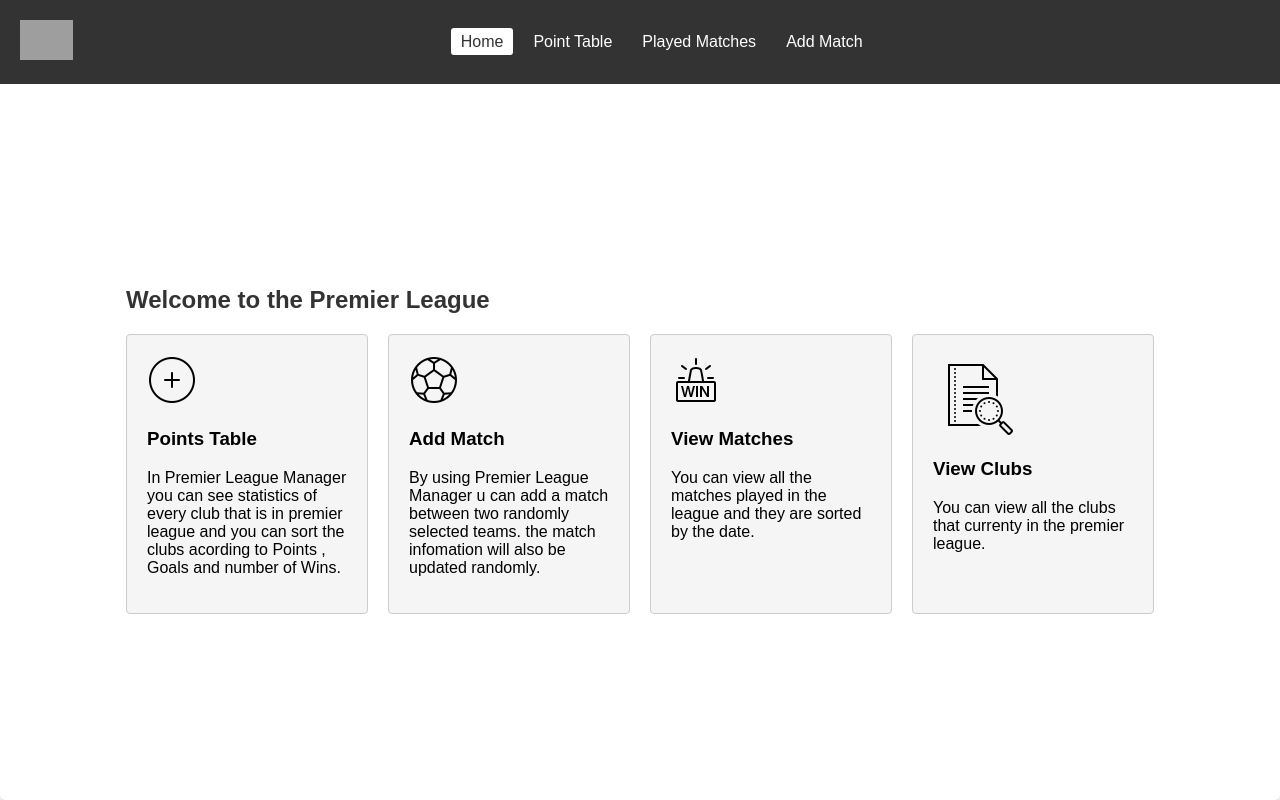
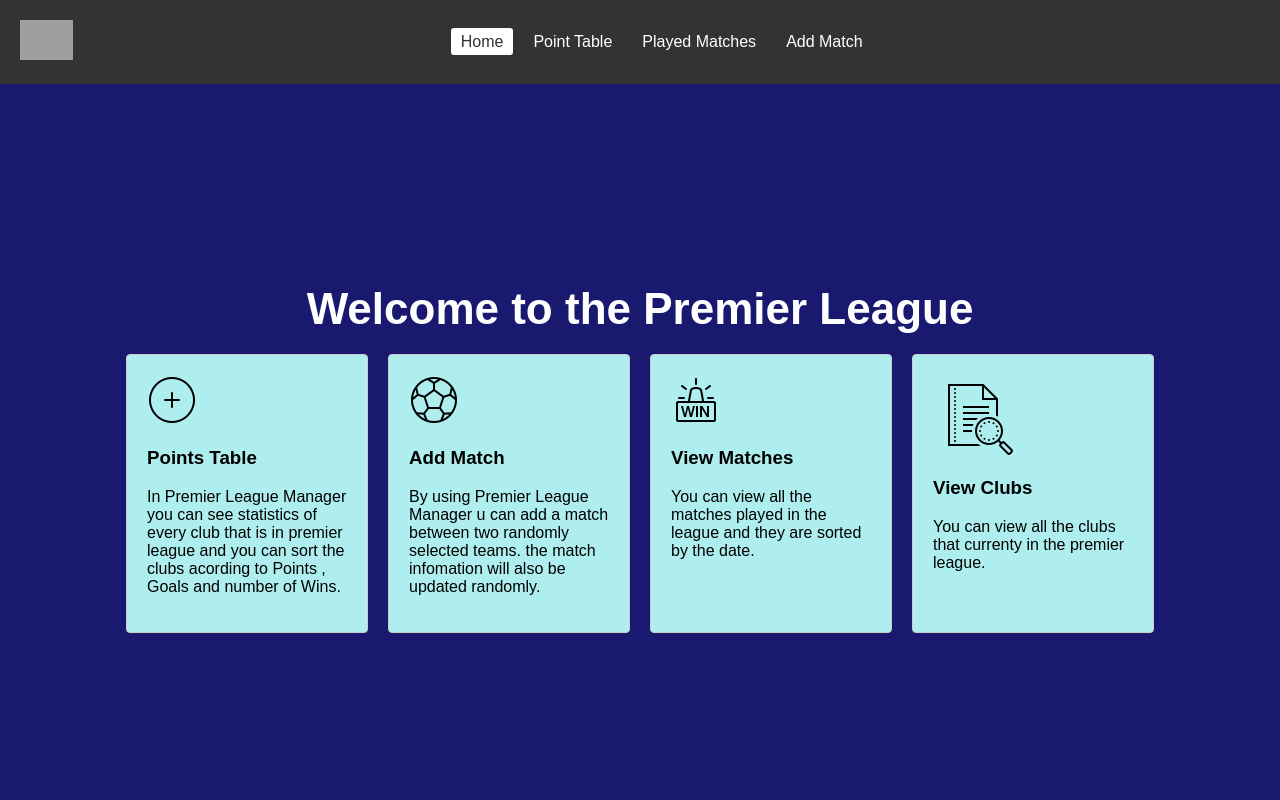
Before and after one commit to Gayan21/premier_league_Manager, a React (Create React App) app: page / in a window 1280 px wide. Built offline with nearby package versions, Linux system fonts and the light colour scheme; grey boxes are pictures that could not be loaded.

Commit message:
added css styling

```diff
--- a/src/App.css
+++ b/src/App.css
@@ -68,14 +68,23 @@ body {
   align-items: center;
   flex-direction: column;
   height: calc(100vh - 80px);
-  background-color: #fff;
+  background-color: #191970;
   box-shadow: 0 2px 4px rgba(0, 0, 0, 0.1);
   border-radius: 5px;
 }
+body {
+  margin: 0;
+  padding: 0;
+  font-family: Arial, sans-serif;
+  background-color: #191970; /* New background color */
+}
+
 
 .app h2 {
   margin-bottom: 20px;
-  color: #333;
+  color: #fff;
+  text-align: center;
+  font-size: 44px;
 }
 .card-container {
   display: flex;
@@ -88,7 +97,7 @@ body {
   padding: 20px;
   border: 1px solid #ccc;
   border-radius: 4px;
-  background-color: #f5f5f5;
+  background-color: #AFEEEE;
 }
 
 .card:last-child {
```
